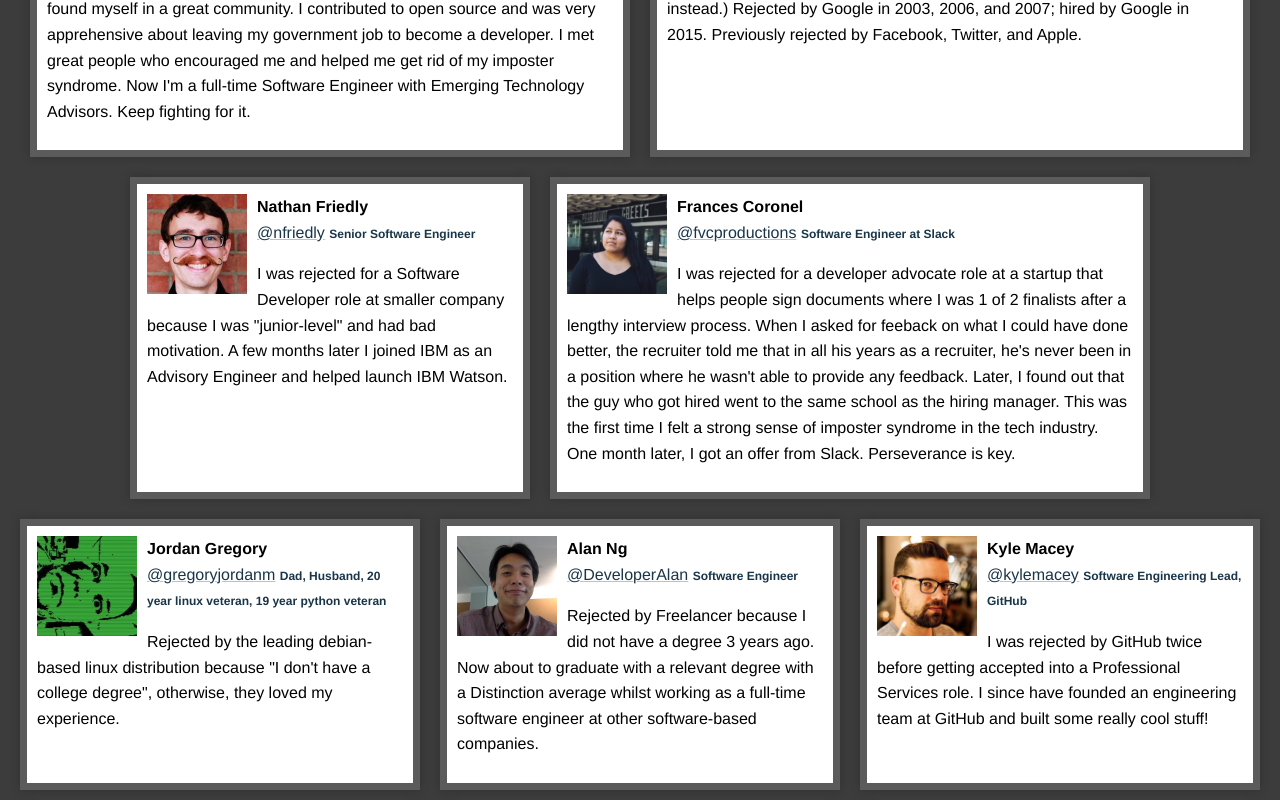
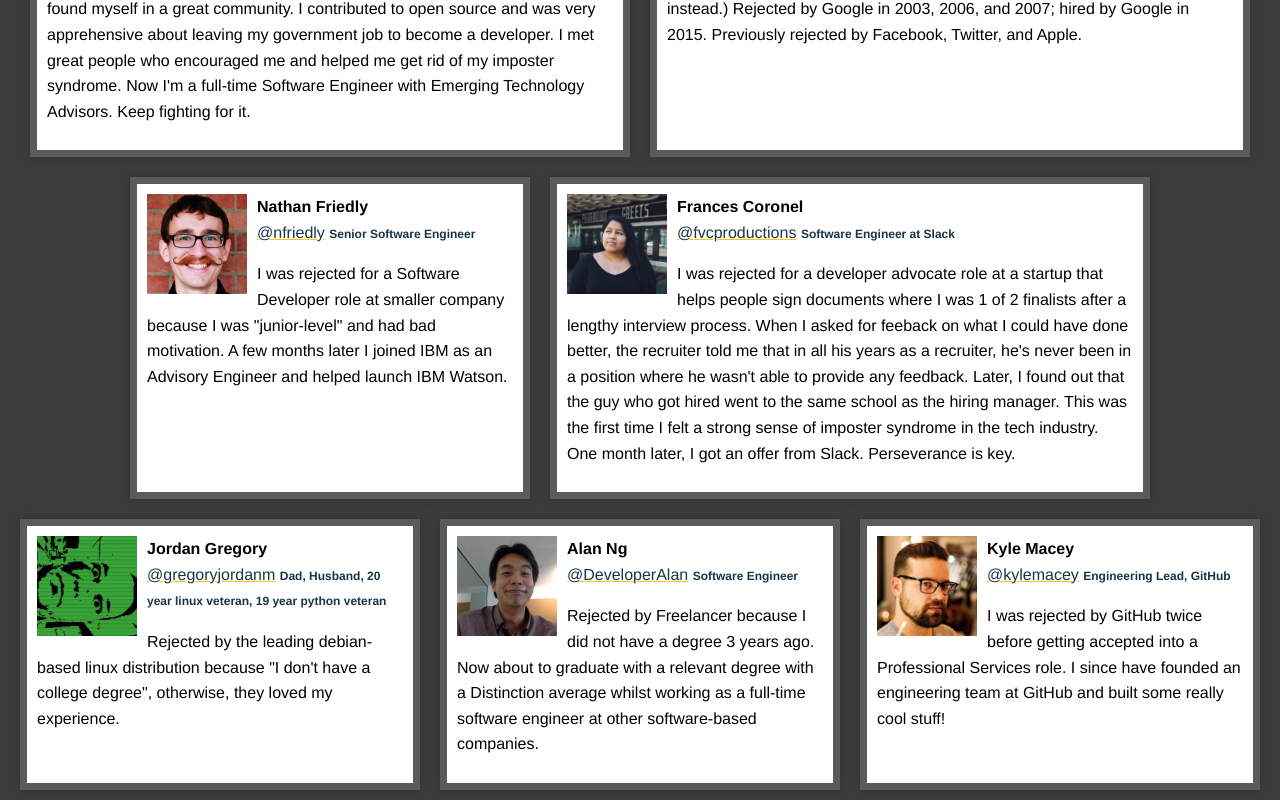
Before and after one commit to Rejectedus/rejected.us, a React (Create React App) app: page / in a window 1280 px wide. Shown: the part 8852-9652 px from the top of the page. Built offline with nearby package versions, Linux system fonts and the light colour scheme.

Commit message:
Make @kylemacey's bio shorter so it doesn't wrap

```diff
--- a/src/data/stories.js
+++ b/src/data/stories.js
@@ -780,7 +780,7 @@ module.exports = [
     fullName: "Kyle Macey",
     handle: "kylemacey",
     website: "https://kylemacey.com",
-    bio: "Software Engineering Lead, GitHub",
+    bio: "Engineering Lead, GitHub",
     avatar: "kylemacey.jpg",
     story:
       'I was rejected by GitHub twice before getting accepted into a Professional Services role. I since have founded an engineering team at GitHub and built some really cool stuff!',
```
